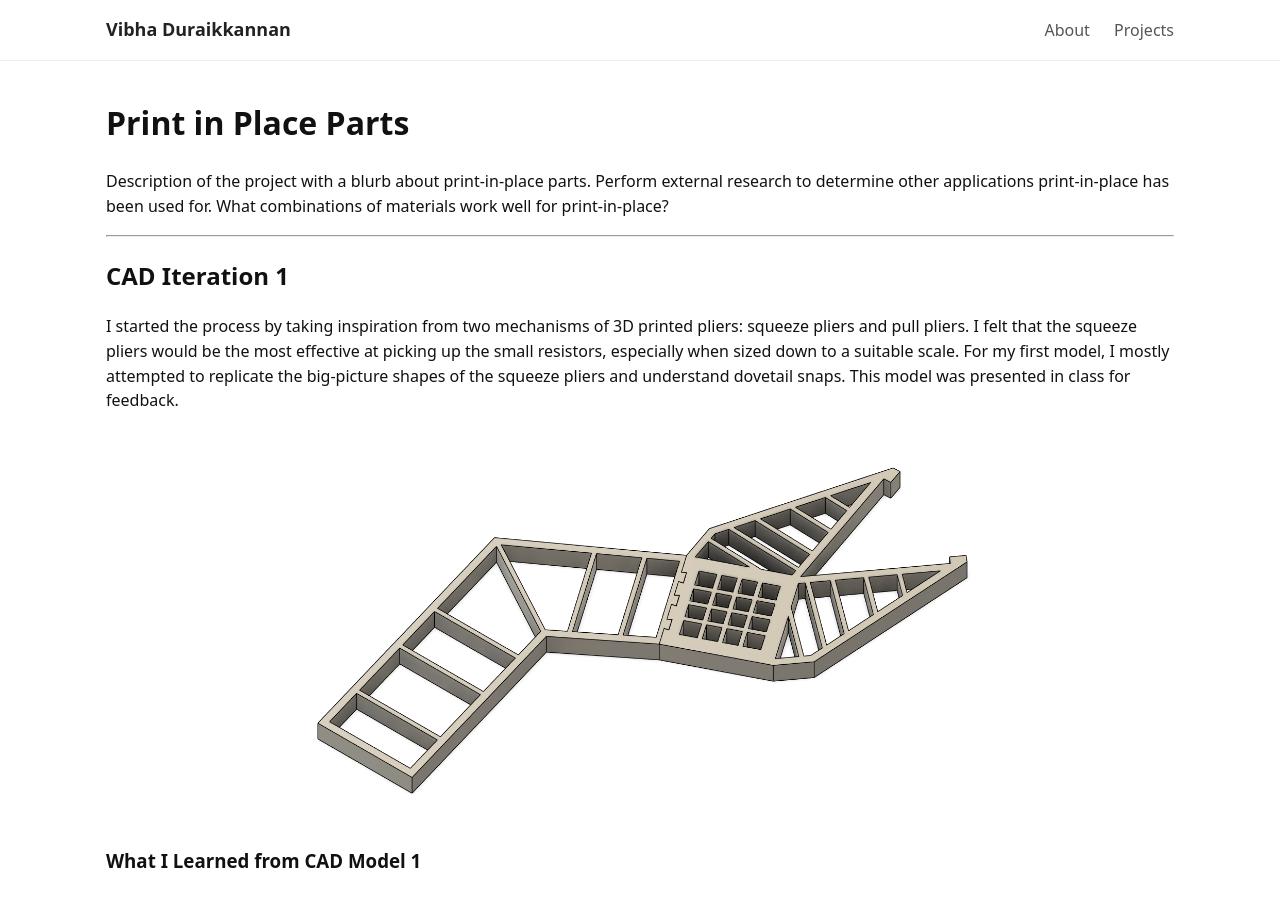
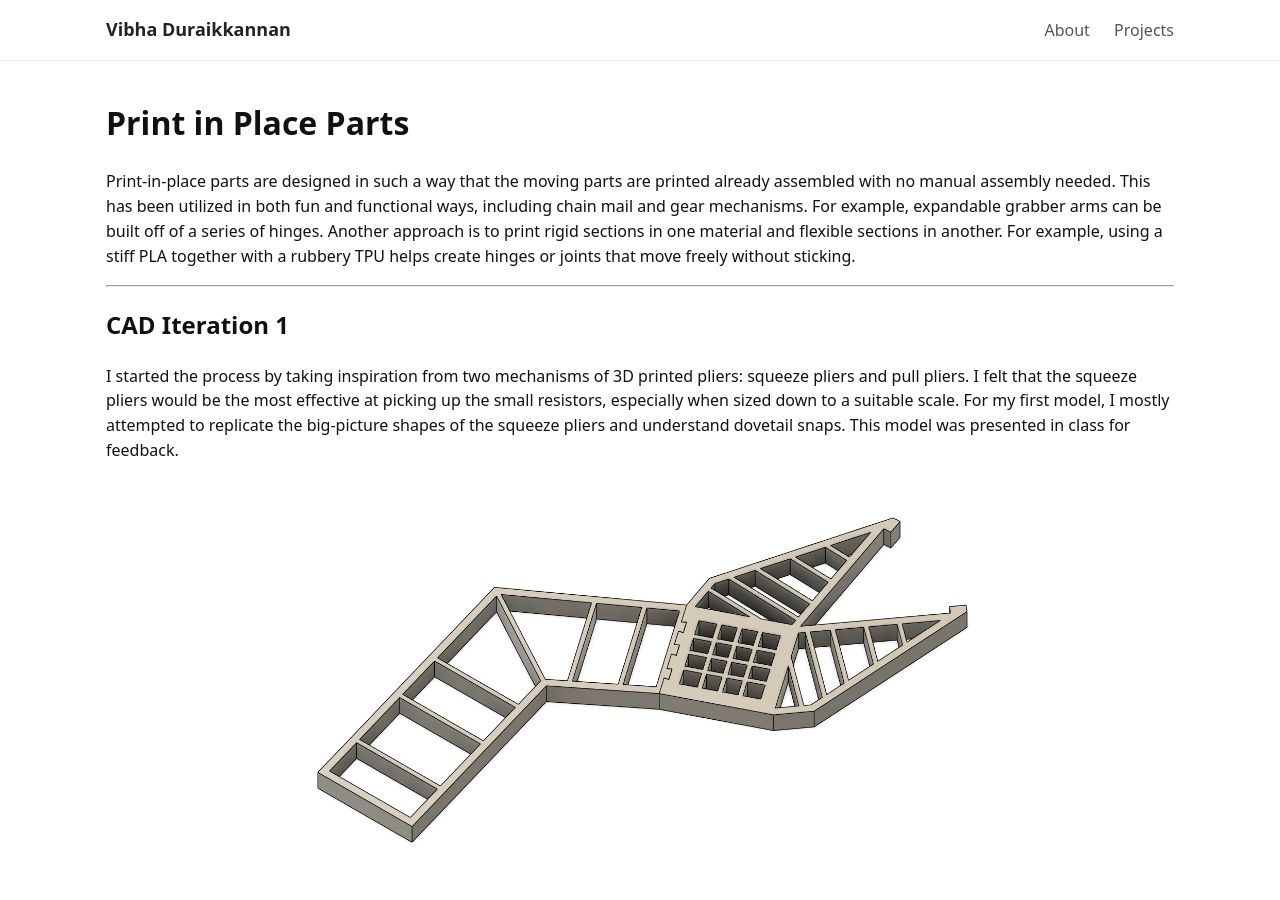
Before and after one commit to vibs-27/vibhadurai.github.io, a Jekyll site: the page built from _projects/multi-material-pliers.md, in a window 1280 px wide and 900 px high. Built offline with Jekyll 4.4.1, drawn with Linux system fonts in a browser that asks for light colours.

Commit message:
Enhance project description for print-in-place parts
Expanded the description of print-in-place parts, detailing their design and applications.

```diff
--- a/_projects/multi-material-pliers.md
+++ b/_projects/multi-material-pliers.md
@@ -11,7 +11,7 @@ featured: true
 
 # Print in Place Parts
 
-Description of the project with a blurb about print-in-place parts. Perform external research to determine other applications print-in-place has been used for. What combinations of materials work well for print-in-place?
+Print-in-place parts are designed in such a way that the moving parts are printed already assembled with no manual assembly needed. This has been utilized in both fun and functional ways, including chain mail and gear mechanisms. For example, expandable grabber arms can be built off of a series of hinges. Another approach is to print rigid sections in one material and flexible sections in another. For example, using a stiff PLA together with a rubbery TPU helps create hinges or joints that move freely without sticking.
 
 ---
 
```
